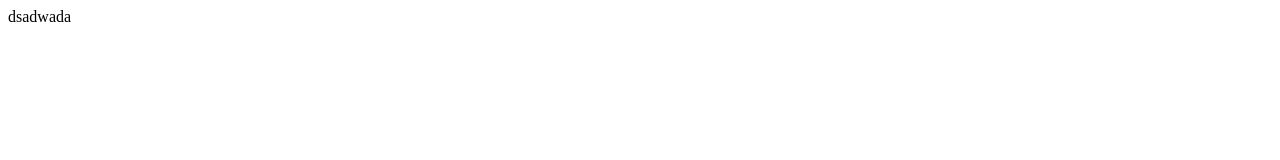
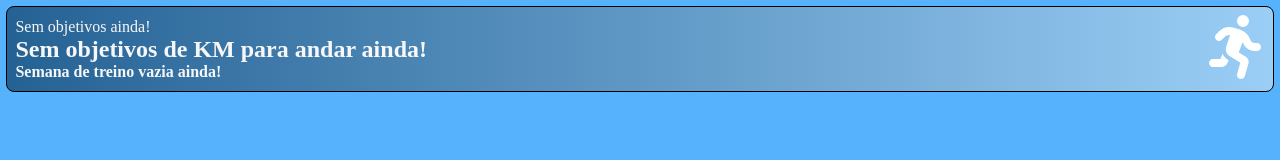
Before and after one commit to Rafael-Cumpri/fitApp, a plain HTML site: page pages/index.home.html in a window 1280 px wide. Drawn offline with Linux system fonts and the light colour scheme.

Commit message:
feat : style from index.home init

```diff
--- /dev/null
+++ b/assets/css/style.index.home.css
@@ -0,0 +1,21 @@
+* {
+    padding: 0;
+    margin: 0;
+}
+
+body {
+    background-color: #56b2fd;
+}
+
+#initial-meta {
+    background: linear-gradient(0.25turn, #256294, #9acef6);
+    color:#f7f7f7;
+    display: flex;
+    justify-content: center;
+    align-items: center;
+    justify-content: space-between;
+    padding: 0.5rem;
+    border-radius:8px;
+    border:1px #000 solid;
+    margin:0.4rem;
+}
--- a/pages/index.home.html
+++ b/pages/index.home.html
@@ -1,11 +1,27 @@
 <!DOCTYPE html>
 <html lang="en">
+
 <head>
     <meta charset="UTF-8">
     <meta name="viewport" content="width=device-width, initial-scale=1.0">
     <title>Document</title>
+    <link rel="stylesheet" href="../assets/css/style.index.home.css">
+    <script src="../assets/js/xx"></script>
 </head>
+
 <body>
-    dsadwada
+    <main>
+        <section id="initial-meta">
+            <div>
+                <p>Sem objetivos ainda!</p>
+                <h2>Sem objetivos de KM para andar ainda!</h2>
+                <h4>Semana de treino vazia ainda!</h4>
+            </div>
+            <div>
+                <svg xmlns="http://www.w3.org/2000/svg" height="4em" viewBox="0 0 448 512"><!--! Font Awesome Free 6.4.2 by @fontawesome - https://fontawesome.com License - https://fontawesome.com/license (Commercial License) Copyright 2023 Fonticons, Inc. --><style>svg{fill:#ffffff}</style><path d="M320 48a48 48 0 1 0 -96 0 48 48 0 1 0 96 0zM125.7 175.5c9.9-9.9 23.4-15.5 37.5-15.5c1.9 0 3.8 .1 5.6 .3L137.6 254c-9.3 28 1.7 58.8 26.8 74.5l86.2 53.9-25.4 88.8c-4.9 17 5 34.7 22 39.6s34.7-5 39.6-22l28.7-100.4c5.9-20.6-2.6-42.6-20.7-53.9L238 299l30.9-82.4 5.1 12.3C289 264.7 323.9 288 362.7 288H384c17.7 0 32-14.3 32-32s-14.3-32-32-32H362.7c-12.9 0-24.6-7.8-29.5-19.7l-6.3-15c-14.6-35.1-44.1-61.9-80.5-73.1l-48.7-15c-11.1-3.4-22.7-5.2-34.4-5.2c-31 0-60.8 12.3-82.7 34.3L57.4 153.4c-12.5 12.5-12.5 32.8 0 45.3s32.8 12.5 45.3 0l23.1-23.1zM91.2 352H32c-17.7 0-32 14.3-32 32s14.3 32 32 32h69.6c19 0 36.2-11.2 43.9-28.5L157 361.6l-9.5-6c-17.5-10.9-30.5-26.8-37.9-44.9L91.2 352z"/></svg>
+            </div>
+        </section>
+    </main>
 </body>
+
 </html>
```
